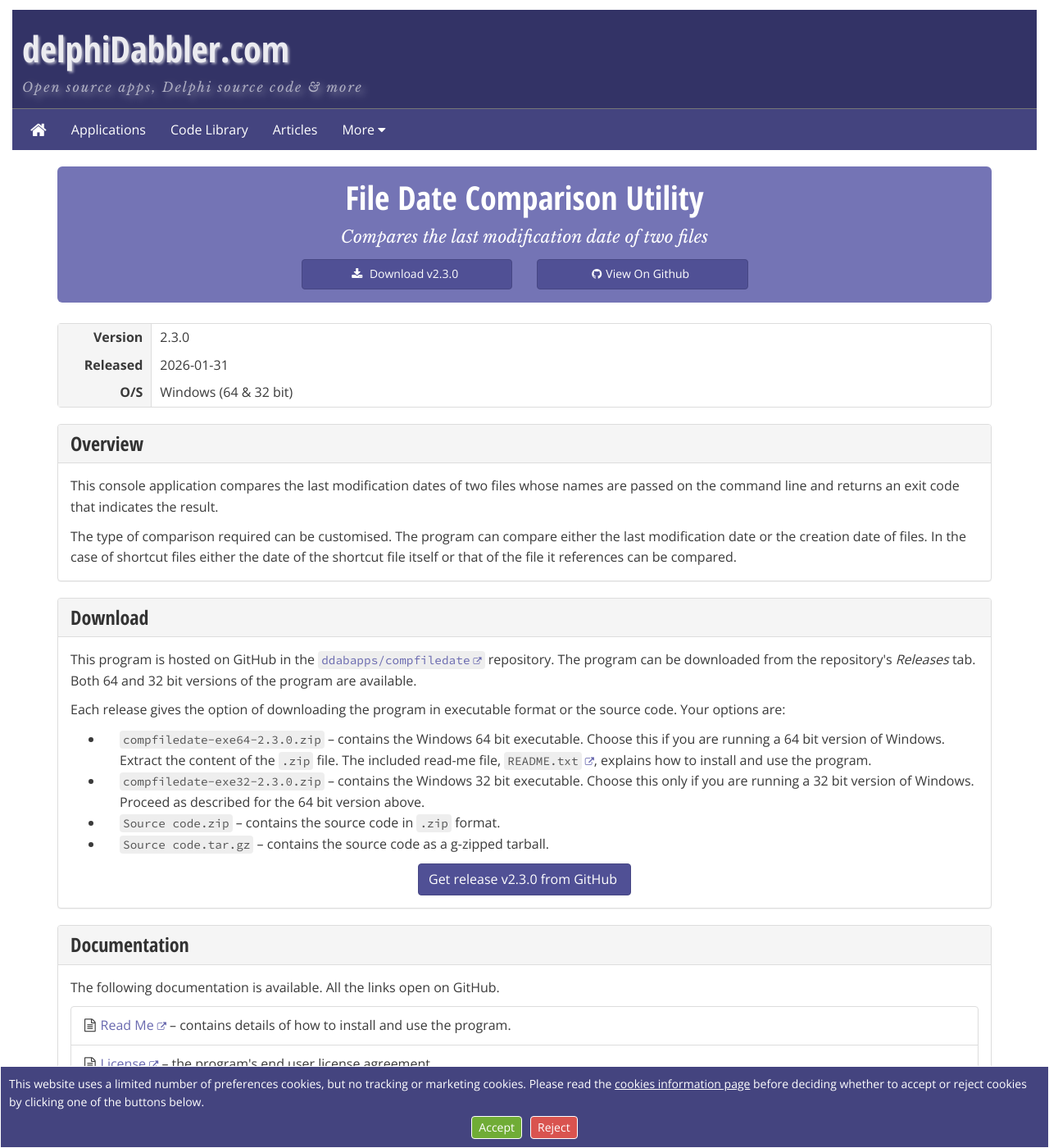
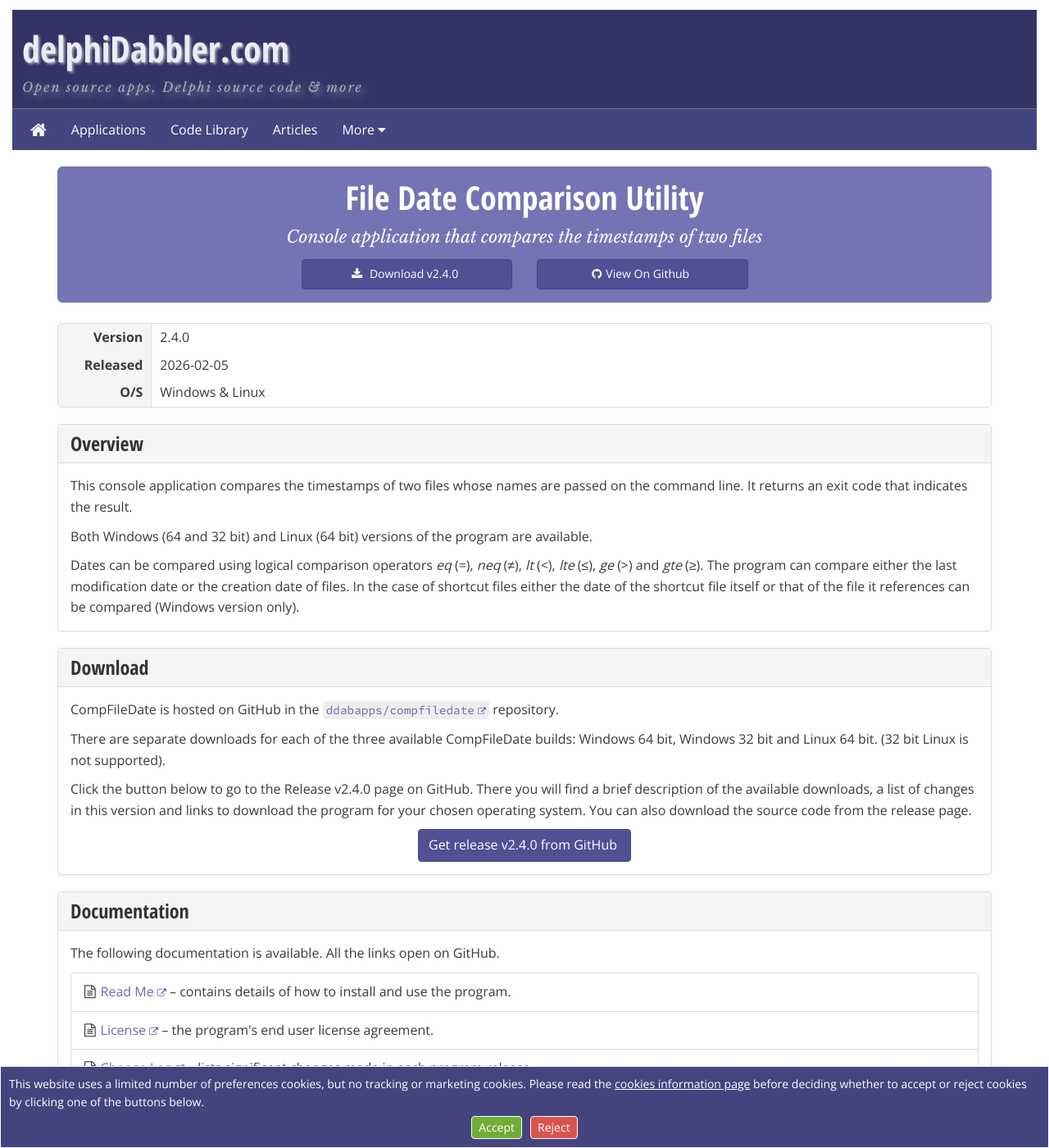
Before and after one commit to delphidabbler/delphidabbler.github.io, a Jekyll site: the page built from _software/compfiledate.html, in a window 1280 px wide and 1400 px high. Shown: the whole window at 82% size. Built offline with Jekyll 4.4.1, drawn with Linux system fonts in a browser that asks for light colours.

Commit message:
Update compfiledate page for release v2.4.0
Modified to note the addition of Linux build.

Expanded Overview section.

Simplified Download section.

```diff
--- a/_software/compfiledate.html
+++ b/_software/compfiledate.html
@@ -2,14 +2,14 @@
 layout: "programs-tplt"
 group: apps
 priority: 5
-version: "2.3.0"
-release-date: "2026-01-31"
-os: "Windows (64 & 32 bit)"
+version: "2.4.0"
+release-date: "2026-02-05"
+os: "Windows & Linux"
 title: "File Date Comparison Utility"
-precis: "Compares the last modification date of two files"
-summary: "Compares the last modification date of two files. For use in batch files etc."
-meta-title: "CompFileDate: File Date Stamp Comparison Utility for Windows Command Line | Open Source | 32 bit"
-meta-desc: "Windows command line program that compares file creation or modification dates of two files. Open source. Written in Delphi Pascal."
+precis: "Console application that compares the timestamps of two files"
+summary: "Console application that compares the creation or last modification dates of two files on Windows or Linux"
+meta-title: "CompFileDate: File Date Stamp Comparison Utility for the Windows on Linux command line | Open Source"
+meta-desc: "Windows & Linux command line program that compares the file creation or modification dates of two files. Open source. Written in Delphi Pascal."
 download-base-url: "https://github.com/ddabapps/compfiledate/releases/tag/v"
 repo-url: "https://github.com/ddabapps/compfiledate"
 want-header-buttons: true
@@ -23,10 +23,13 @@
   </div>
   <div class="panel-body">
     <p>
-      This console application compares the last modification dates of two files whose names are passed on the command line and returns an exit code that indicates the result.
+      This console application compares the timestamps of two files whose names are passed on the command line. It returns an exit code that indicates the result.
     </p>
     <p>
-      The type of comparison required can be customised. The program can compare either the last modification date or the creation date of files. In the case of shortcut files either the date of the shortcut file itself or that of the file it references can be compared.
+      Both Windows (64 and 32 bit) and Linux (64 bit) versions of the program are available.
+    </p>
+    <p>
+      Dates can be compared using logical comparison operators <em>eq</em> (=), <em>neq</em> (&NotEqual;), <em>lt</em> (&lt;), <em>lte</em> (&le;), <em>ge</em> (&gt;) and <em>gte</em> (&ge;). The program can compare either the last modification date or the creation date of files. In the case of shortcut files either the date of the shortcut file itself or that of the file it references can be compared (Windows version only).
     </p>
   </div>
 </section>
@@ -39,25 +42,14 @@
   </div>
   <div class="panel-body">
     <p>
-      This program is hosted on GitHub in the <code><a href="{{ page.repo-url }}">ddabapps/compfiledate</a></code> repository. The program can be downloaded from the repository's <em>Releases</em> tab. Both 64 and 32 bit versions of the program are available.
+      CompFileDate is hosted on GitHub in the <code><a href="{{ page.repo-url }}">ddabapps/compfiledate</a></code> repository.
     </p>
     <p>
-      Each release gives the option of downloading the program in executable format or the source code. Your options are:
+      There are separate downloads for each of the three available CompFileDate builds: Windows 64 bit, Windows 32 bit and Linux 64 bit. (32 bit Linux is not supported).
     </p>
-    <ul>
-      <li>
-        <code>compfiledate-exe64-{{page.version}}.zip</code> &ndash; contains the Windows 64 bit executable. Choose this if you are running a 64 bit version of Windows. Extract the content of the <code>.zip</code> file. The included read-me file, <a href="{{ page.repo-url }}/blob/master/Docs/ReadMe.txt"><code>README.txt</code><span class="sr-only"> (plain text)</span></a>, explains how to install and use the program.
-      </li>
-      <li>
-        <code>compfiledate-exe32-{{page.version}}.zip</code> &ndash; contains the Windows 32 bit executable. Choose this only if you are running a 32 bit version of Windows. Proceed as described for the 64 bit version above.
-      </li>
-      <li>
-        <code>Source&nbsp;code.zip</code> &ndash; contains the source code in <code>.zip</code> format.
-      </li>
-      <li>
-        <code>Source&nbsp;code.tar.gz</code> &ndash; contains the source code as a g-zipped tarball.
-      </li>
-    </ul>
+    <p>
+      Click the button below to go to the Release v{{page.version}} page on GitHub. There you will find a brief description of the available downloads, a list of changes in this version and links to download the program for your chosen operating system. You can also download the source code from the release page.
+    </p>
     <p class="text-center">
       <a class="btn btn-primary" role="button" href="{{ page.download-base-url }}{{ page.version }}" aria-label="Go to release v{{ page.version}} on GitHub">Get <span class="hidden-xs">release </span>v{{ page.version }} from GitHub</a>
     </p>
```
